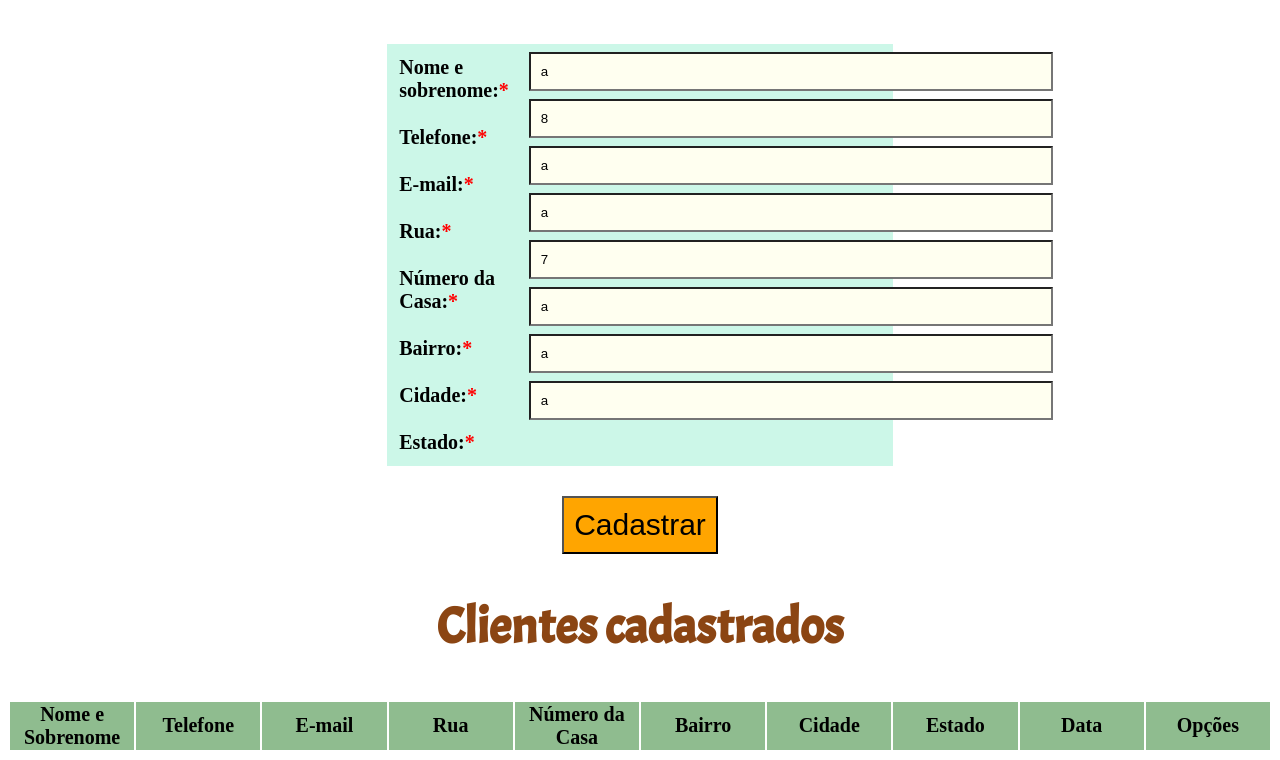
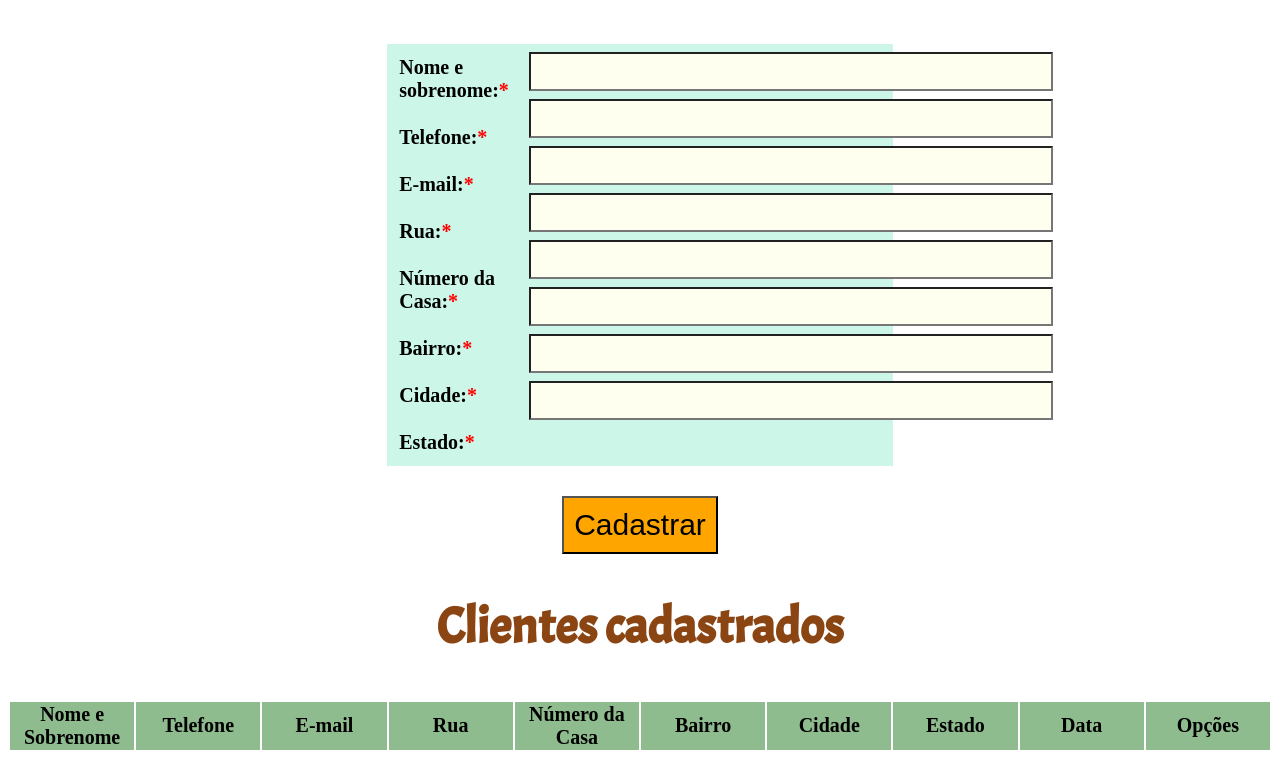
Before and after one commit to AdrianaMMCavalcanti/cadastro-cliente-table, a plain HTML site: page index.html in a window 1280 px wide. Shown: the part 138-898 px from the top of the page. Drawn offline with Linux system fonts and the light colour scheme.

Commit message:
removido valores padrões dos inputs

```diff
--- a/index.html
+++ b/index.html
@@ -33,14 +33,14 @@
         </div>
 
         <div id="inputs">
-          <input id="nome" type="text" value="a">
-          <input id="telefone" type="number" value="8">
-          <input id="email" type="text" value="a">
-          <input id="rua" type="text" value="a">
-          <input id="num" type="number" value="7">
-          <input id="bairro" type="text" value="a">
-          <input id="cidade" type="text" value="a">
-          <input id="estado" type="text" value="a">
+          <input id="nome" type="text">
+          <input id="telefone" type="number">
+          <input id="email" type="text">
+          <input id="rua" type="text">
+          <input id="num" type="number">
+          <input id="bairro" type="text">
+          <input id="cidade" type="text">
+          <input id="estado" type="text">
         </div>
 
       </div>
```
